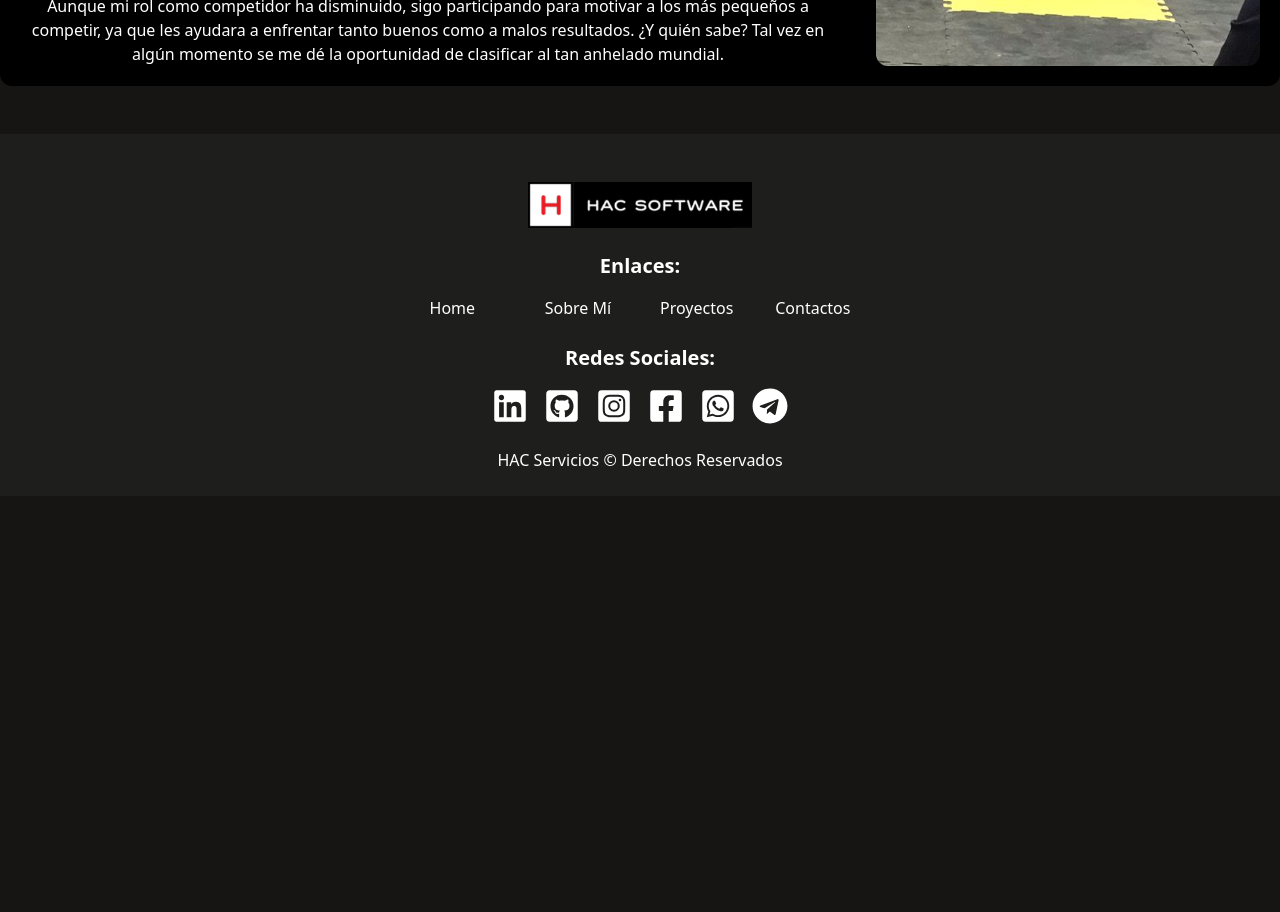
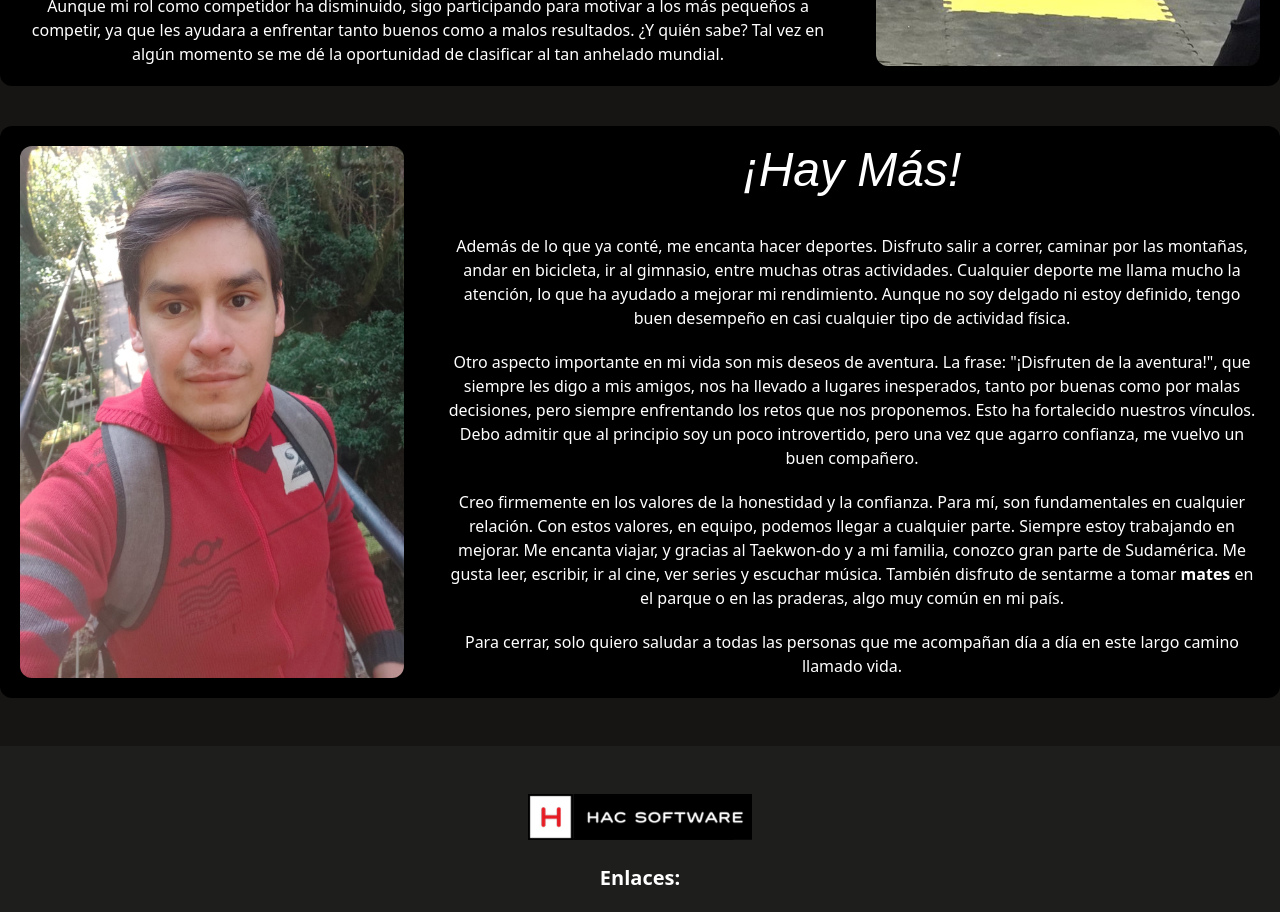
Before and after one commit to hectorc2907/portfolio-hector-clessi, a React (Vite) app: page /about in a window 1280 px wide. Shown: the part 1400-2312 px from the top of the page. Before the commit the page ends 1896 px from the top, so only its background shows below. Built offline with nearby package versions, Linux system fonts and the light colour scheme; a web font is replaced by a local one.

Commit message:
terminamos con la tercera seccion acerca sobre mi

```diff
--- a/src/components/pages/AboutComponents/AboutMePage.jsx
+++ b/src/components/pages/AboutComponents/AboutMePage.jsx
@@ -1,5 +1,6 @@
 import FirstSection from "./card/FirstSection";
 import SecondSection from "./card/SecondSection";
+import ThirdSection from "./card/ThirdSection";
 
 const AboutMePage = () => {
   return (
@@ -12,6 +13,7 @@ const AboutMePage = () => {
           <div className="flex flex-col gap-10">
             <FirstSection />
             <SecondSection />
+            <ThirdSection />
           </div>
         </div>
       </div>
--- /dev/null
+++ b/src/components/pages/AboutComponents/card/ThirdSection.jsx
@@ -0,0 +1,101 @@
+import ProfileImage from "../../../../assets/images/profile3.jpg";
+import { motion } from "framer-motion";
+
+const ThirdSection = () => {
+  return (
+    <motion.div
+      initial={{ opacity: 0 }}
+      animate={{ opacity: 1 }}
+      transition={{ duration: 1, delay: 0.3 }}
+      className="bg-black text-white p-5 rounded-xl"
+    >
+      <div className="flex flex-col xl:flex-row gap-10">
+        <motion.div
+          initial={{ opacity: 0, x: 50 }}
+          animate={{ opacity: 1, x: 0 }}
+          transition={{ duration: 1, delay: 0.3 }}
+          className="flex justify-center"
+        >
+          <img
+            src={ProfileImage}
+            alt="Me"
+            className="w-72 md:min-w-80 lg:min-w-96 rounded-xl"
+          />
+        </motion.div>
+        <div className="flex flex-col justify-center items-center lg:w-full ">
+          <div className="flex flex-col gap-10">
+            <motion.h2
+              initial={{ opacity: 0, x: -50 }}
+              animate={{ opacity: 1, x: 0 }}
+              transition={{ duration: 1, delay: 0.3 }}
+              className="text-5xl font-guerrilla italic text-center"
+            >
+              ¡Hay Más!
+            </motion.h2>
+            <div className="flex flex-col gap-5">
+              <motion.p
+                initial={{ opacity: 0, x: -50 }}
+                animate={{ opacity: 1, x: 0 }}
+                transition={{ duration: 1, delay: 0.5 }}
+                className="text-center"
+              >
+                Además de lo que ya conté, me encanta hacer deportes. Disfruto
+                salir a correr, caminar por las montañas, andar en bicicleta, ir
+                al gimnasio, entre muchas otras actividades. Cualquier deporte
+                me llama mucho la atención, lo que ha ayudado a mejorar mi
+                rendimiento. Aunque no soy delgado ni estoy definido, tengo buen
+                desempeño en casi cualquier tipo de actividad física.
+              </motion.p>
+              <motion.p
+                initial={{ opacity: 0, x: -50 }}
+                animate={{ opacity: 1, x: 0 }}
+                transition={{ duration: 1, delay: 0.7 }}
+                className="text-center"
+              >
+                Otro aspecto importante en mi vida son mis deseos de aventura.
+                La frase: "¡Disfruten de la aventura!", que siempre les digo a
+                mis amigos, nos ha llevado a lugares inesperados, tanto por
+                buenas como por malas decisiones, pero siempre enfrentando los
+                retos que nos proponemos. Esto ha fortalecido nuestros vínculos.
+                Debo admitir que al principio soy un poco introvertido, pero una
+                vez que agarro confianza, me vuelvo un buen compañero.
+              </motion.p>
+              <motion.p
+                initial={{ opacity: 0, x: -50 }}
+                animate={{ opacity: 1, x: 0 }}
+                transition={{ duration: 1, delay: 0.9 }}
+                className="text-center"
+              >
+                Creo firmemente en los valores de la honestidad y la confianza.
+                Para mí, son fundamentales en cualquier relación. Con estos
+                valores, en equipo, podemos llegar a cualquier parte. Siempre
+                estoy trabajando en mejorar. Me encanta viajar, y gracias al
+                Taekwon-do y a mi familia, conozco gran parte de Sudamérica. Me
+                gusta leer, escribir, ir al cine, ver series y escuchar música.
+                También disfruto de sentarme a tomar{" "}
+                <a
+                  href="https://es.wikipedia.org/wiki/Mate_(infusi%C3%B3n)"
+                  className="font-bold"
+                >
+                  mates
+                </a>{" "}
+                en el parque o en las praderas, algo muy común en mi país.
+              </motion.p>
+              <motion.p
+                initial={{ opacity: 0, x: -50 }}
+                animate={{ opacity: 1, x: 0 }}
+                transition={{ duration: 1, delay: 1.1 }}
+                className="text-center"
+              >
+                Para cerrar, solo quiero saludar a todas las personas que me
+                acompañan día a día en este largo camino llamado vida.
+              </motion.p>
+            </div>
+          </div>
+        </div>
+      </div>
+    </motion.div>
+  );
+};
+
+export default ThirdSection;
```
